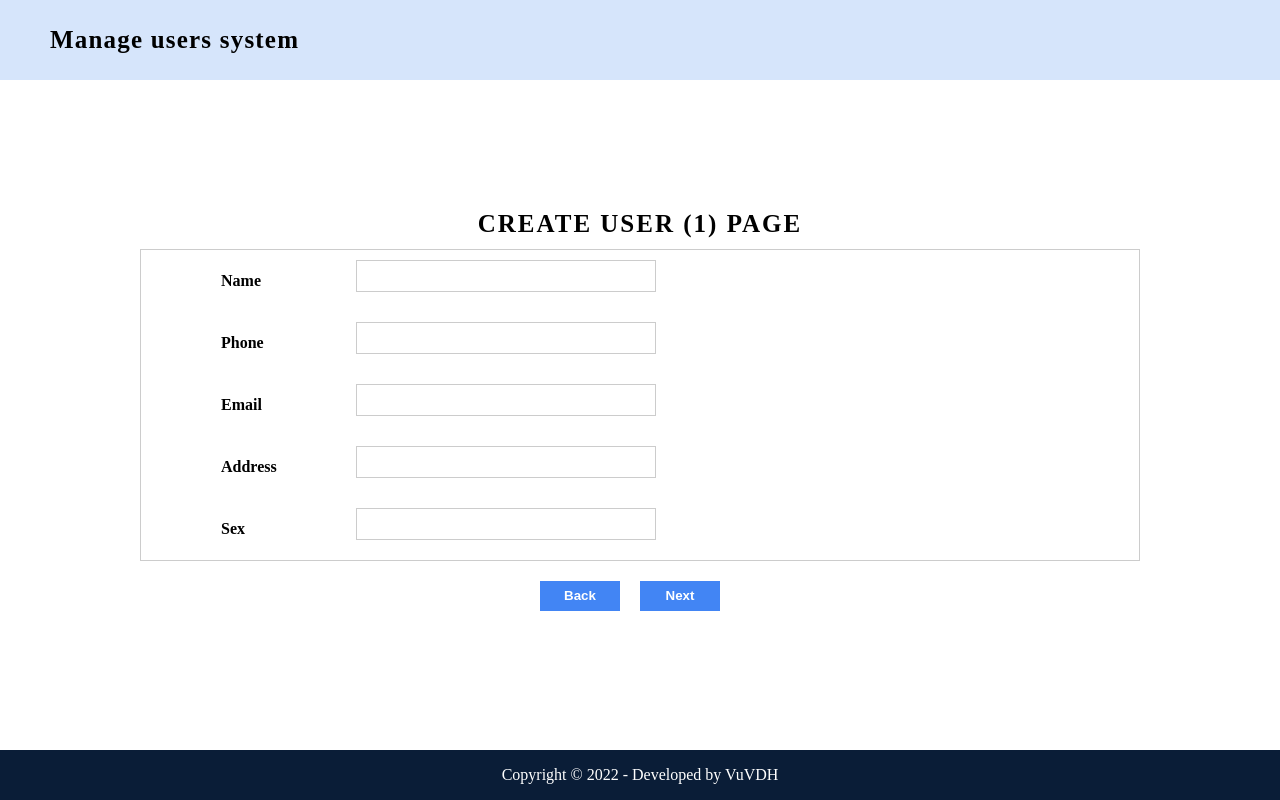
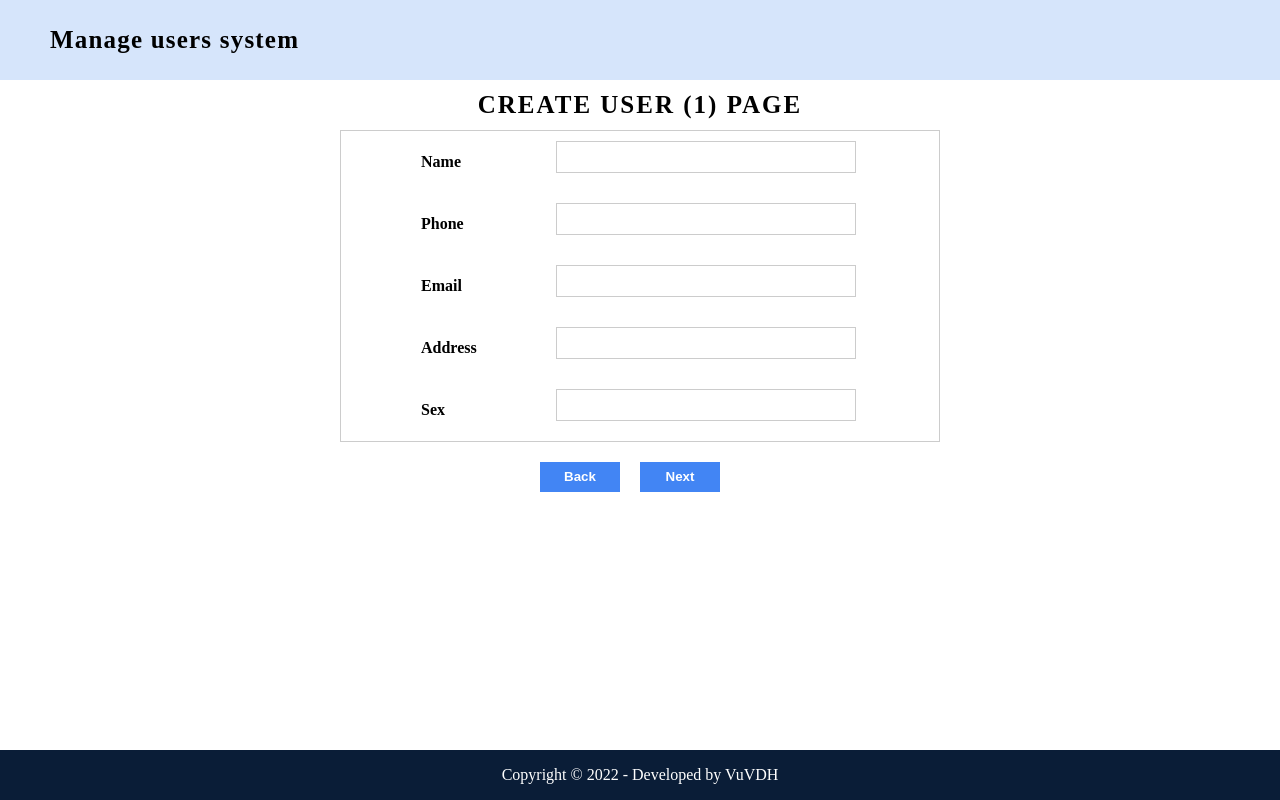
Before and after one commit to hdvuv/user-management, a React (Create React App) app: page /create1 in a window 1280 px wide. Built offline with nearby package versions, Linux system fonts and the light colour scheme.

Commit message:
edit style

```diff
--- a/src/features/authorization/login/LoginStyled.ts
+++ b/src/features/authorization/login/LoginStyled.ts
@@ -3,6 +3,7 @@ import styled from 'styled-components';
 export const LoginForm = styled.form`
     width: 400px;
     height: 300px;
+    margin-top: 100px;
     box-shadow: 0px 0px 8px 5px rgba(0, 0, 0, .2);
 `
 export const LoginContent = styled.div`
--- a/src/features/user/create/CreateStyled.ts
+++ b/src/features/user/create/CreateStyled.ts
@@ -1,7 +1,8 @@
 import styled from 'styled-components';
 
 export const CreateContent = styled.div`
-    margin-bottom: 20px;
+    width: 60%;
+    margin: 0 auto;
     table{
         width: 100%;
         height: 100%;
--- a/src/shared/styles/CommonStyled.ts
+++ b/src/shared/styles/CommonStyled.ts
@@ -5,7 +5,6 @@ export const Container = styled.div`
     min-height: calc(100vh - 130px);
     display: flex;
     justify-content: center;
-    align-items: center;
 `
 export const Wrapper = styled.div`
     min-width: 1000px;
@@ -37,6 +36,6 @@ export const ButtonDiv = styled.div`
     }
     button::hover,
     input::hover{
-        background-color: #365899;
+        background-color: #0a1d37;
     }
 `
```
